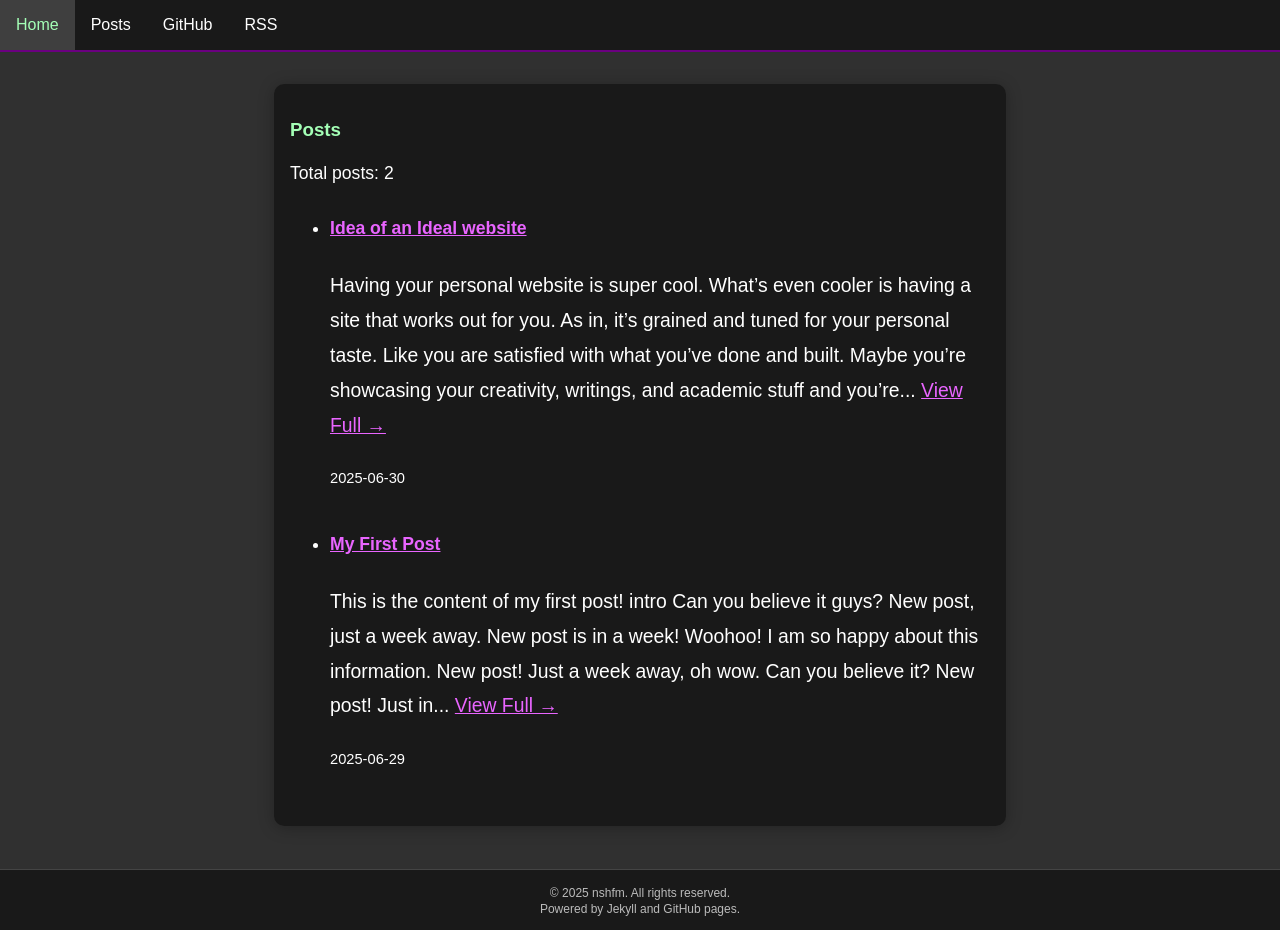
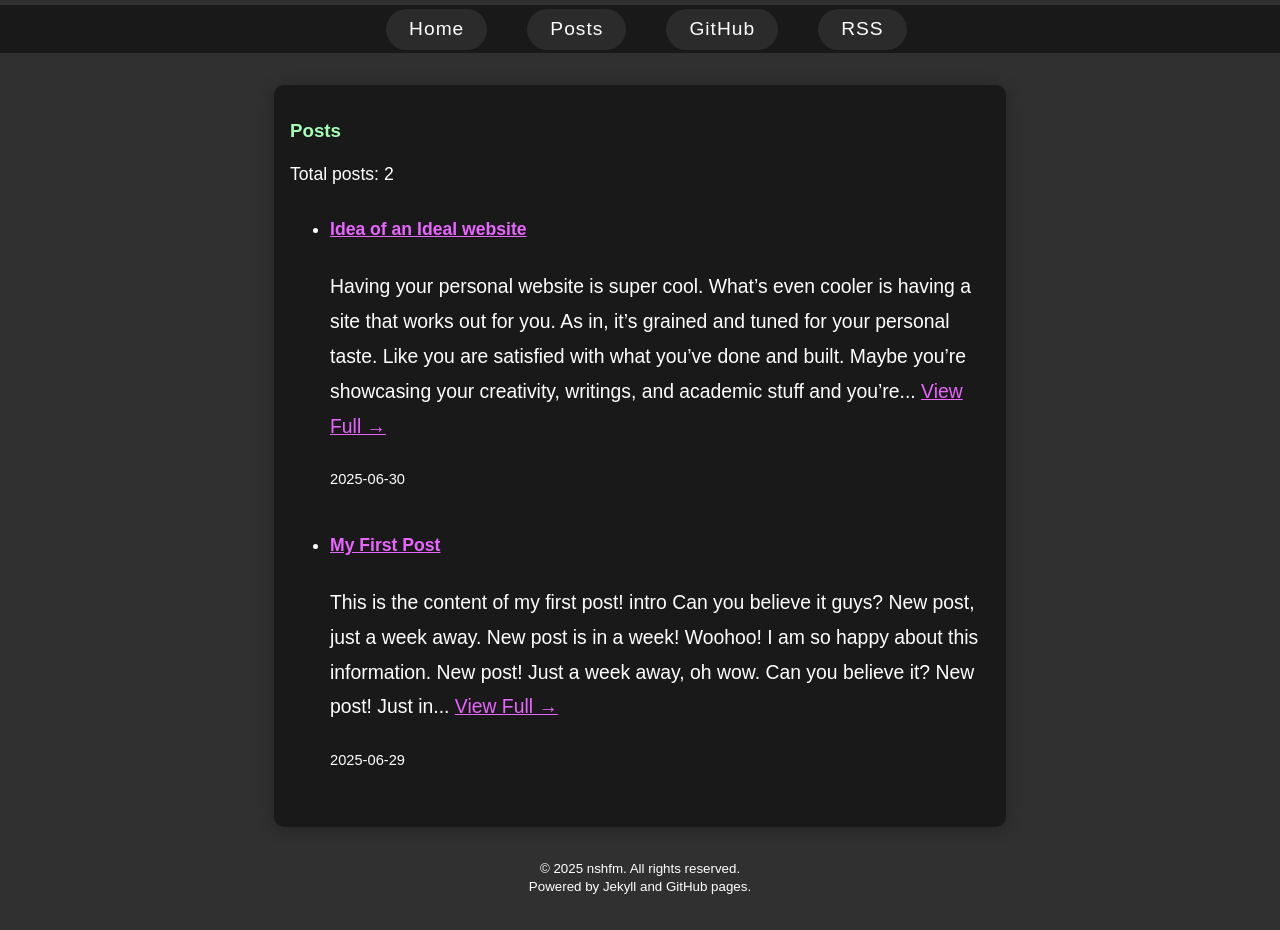
Before and after one commit to nshfm/site, a Jekyll site: the page built from posts/index.html, in a window 1280 px wide. Built offline with Jekyll 4.4.1, drawn with Linux system fonts in a browser that asks for light colours; after the commit the page ends 900 px from its top, so only the background shows below that.

Commit message:
Update style.css

```diff
--- a/css/style.css
+++ b/css/style.css
@@ -1,4 +1,67 @@
 html, body {
+  height: 100%;
+  margin: 0;
+  padding: 0;
+}
+body {
+  min-height: 100vh;
+  background:
+    linear-gradient(rgba(0,0,0,0.4), rgba(0,0,0,0.7)),
+    url('https://images.unsplash.com/photo-1506744038136-46273834b3fb?auto=format&fit=crop&w=1500&q=80') no-repeat center center fixed;
+  background-size: cover;
+  display: flex;
+  flex-direction: column;
+  justify-content: center;
+  align-items: center;
+  color: #fff;
+  font-family: 'Inter', 'Segoe UI', Arial, sans-serif;
+}
+.content {
+  text-align: center;
+  background: rgba(0,0,0,0.5);
+  border-radius: 1rem;
+  padding: 2rem 3rem;
+  box-shadow: 0 4px 32px rgba(0,0,0,0.25);
+}
+h1 {
+  font-size: 2.8rem;
+  margin-bottom: 1.3rem;
+  font-weight: 700;
+  letter-spacing: -2px;
+}
+nav {
+  margin-top: 2rem;
+  display: flex;
+  justify-content: center;
+  gap: 2.5rem;
+}
+nav a {
+  color: #fff;
+  text-decoration: none;
+  font-size: 1.2rem;
+  font-weight: 500;
+  letter-spacing: 1px;
+  padding: 0.5em 1.2em;
+  border-radius: 99px;
+  background: rgba(255,255,255,0.08);
+  transition: background 0.16s, color 0.16s;
+}
+nav a:hover {
+  background: #fff;
+  color: #161616;
+}
+@media (max-width: 600px) {
+  .content {
+    padding: 1.1rem 0.6rem;
+  }
+  h1 {
+    font-size: 2rem;
+  }
+  nav a {
+    font-size: 1rem;
+    padding: 0.4em 0.8em;
+  }
+}html, body {
   margin: 0;
   padding: 0;
   background: #303030;
@@ -49,41 +112,7 @@
   height: auto;
   overflow: auto;
   background: #191919;
-  position: relative;
-  top: 0;
-  left: 0;
-  border-bottom: 2px solid #6b0080;
-}
-
-nav > a {
-  text-align: center;
-  display: block;
-  color: #fff;
-  float: left;
-  padding: 1em;
-  text-decoration: none;
-}
-nav > a:hover {
-  background: #3f3f3f;
-}
-nav > a.nav-active {
-  background: #6b0080;
-}
-
-footer {
-  background: #191919;
-  color: #bbb;
-  font-size: 0.9em;
-  padding: 1em 0;
-  margin-top: 3em;
-  border-top: 1px solid #444;
-}
-
-/* Code blocks and inline code */
-pre, code {
-  background: #222;
-  color: #d0ffd0;
-  font-family: "Fira Mono", "Consolas", monospace;
+ Mono", "Consolas", monospace;
   border-radius: 4px;
   padding: 0.2em 0.4em;
 }
```
